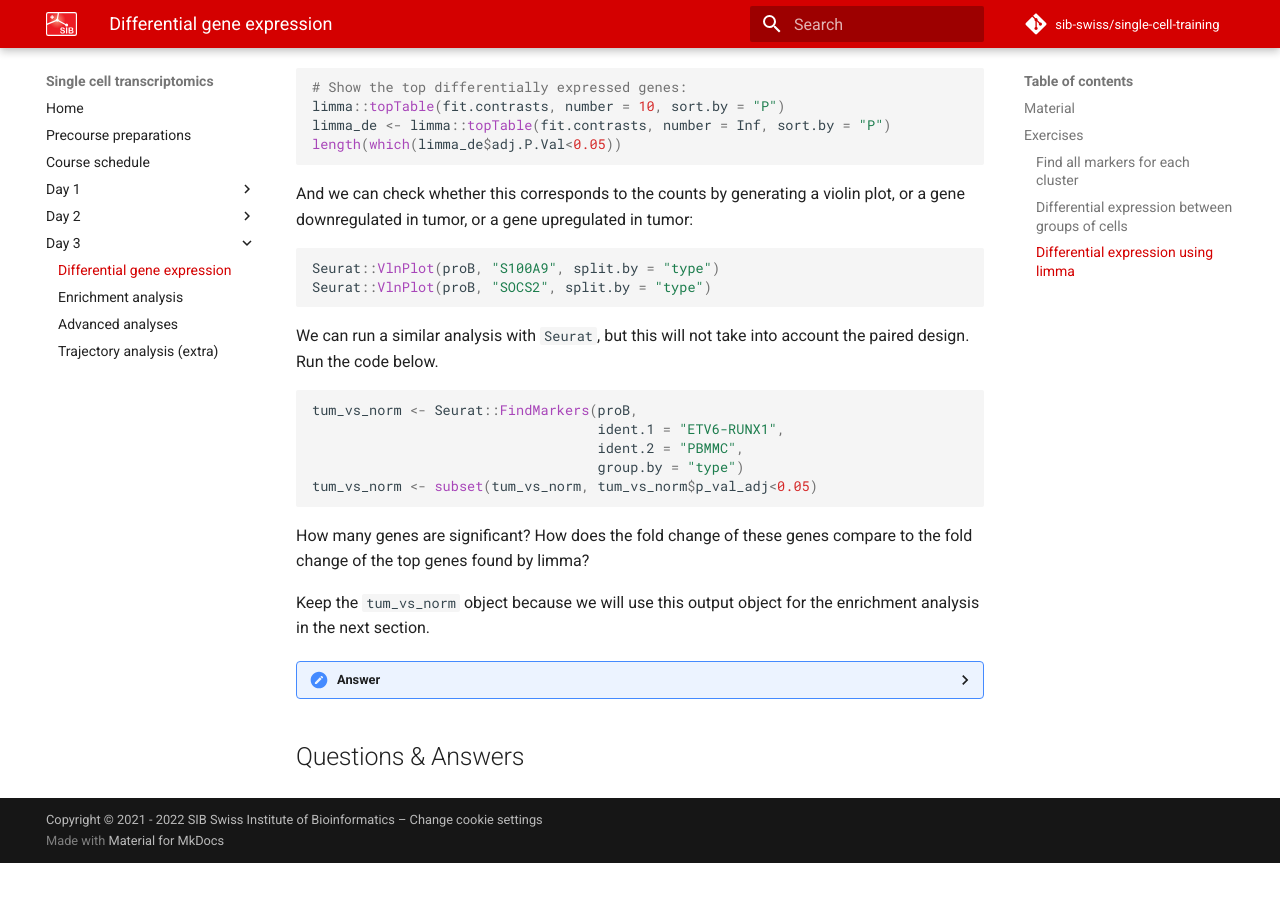
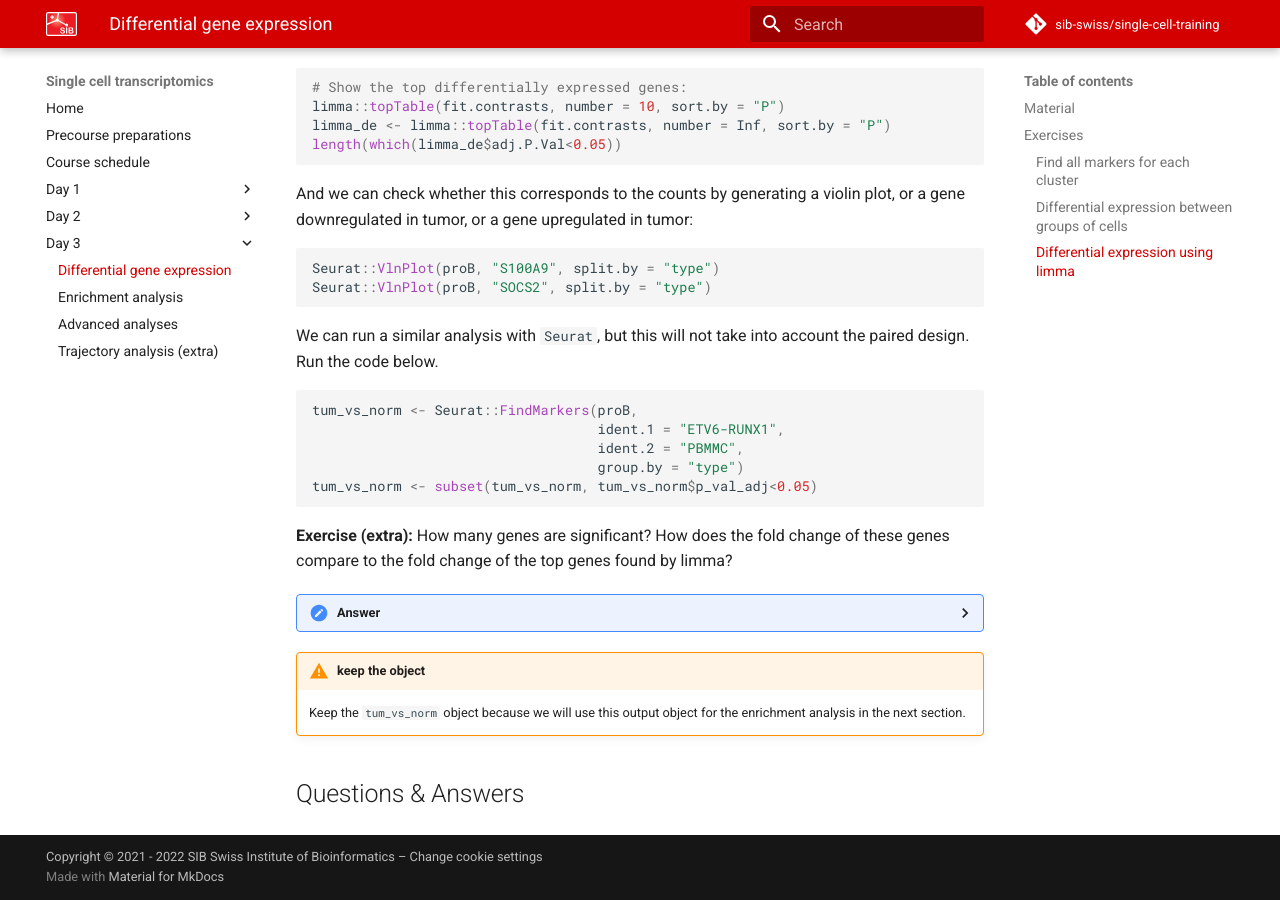
Before and after one commit to sib-swiss/single-cell-training, an MkDocs documentation site: the page built from docs/day3/differential_gene_expression.md, in a window 1280 px wide and 900 px high, scrolled down 5695 px. Built offline with MkDocs 1.6.1 and Material for MkDocs 9.7.7, drawn with Linux system fonts in a browser that asks for light colours; comment, search, counter and statistics services are not loaded; the version menu is left out; before the commit the page ends 6558 px from its top, so only the background shows below that; some of the changed lines change nothing that is shown.

Commit message:
adds more explicit exercise

````diff
--- a/docs/day3/differential_gene_expression.md
+++ b/docs/day3/differential_gene_expression.md
@@ -318,9 +318,7 @@ tum_vs_norm <- Seurat::FindMarkers(proB,
 tum_vs_norm <- subset(tum_vs_norm, tum_vs_norm$p_val_adj<0.05)
 ```
 
-How many genes are significant? How does the fold change of these genes compare to the fold change of the top genes found by limma?
-
-Keep the `tum_vs_norm` object because we will use this output object for the enrichment analysis in the next section.
+**Exercise (extra):** How many genes are significant? How does the fold change of these genes compare to the fold change of the top genes found by limma?
 
 ??? done "Answer"
     ```R
@@ -333,9 +331,9 @@ Keep the `tum_vs_norm` object because we will use this output object for the enr
 
     par(mar=c(4,4,4,4))
     plot(merge_limma_FindMarkers$avg_log2FC,
-    merge_limma_FindMarkers$logFC,
-    xlab="log2FC Wilcoxon", ylab="log2FC limma",
-    pch=15, cex=0.5)
+        merge_limma_FindMarkers$logFC,
+        xlab="log2FC Wilcoxon", ylab="log2FC limma",
+        pch=15, cex=0.5)
     abline(a=0, b=1, col="red")
     ```
     Returning:
@@ -343,3 +341,6 @@ Keep the `tum_vs_norm` object because we will use this output object for the enr
     <figure>
       <img src="../../assets/images/limma_vs_wilcoxon.png" width="600"/>
     </figure>
+
+!!! warning "keep the object"
+    Keep the `tum_vs_norm` object because we will use this output object for the enrichment analysis in the next section.
````
